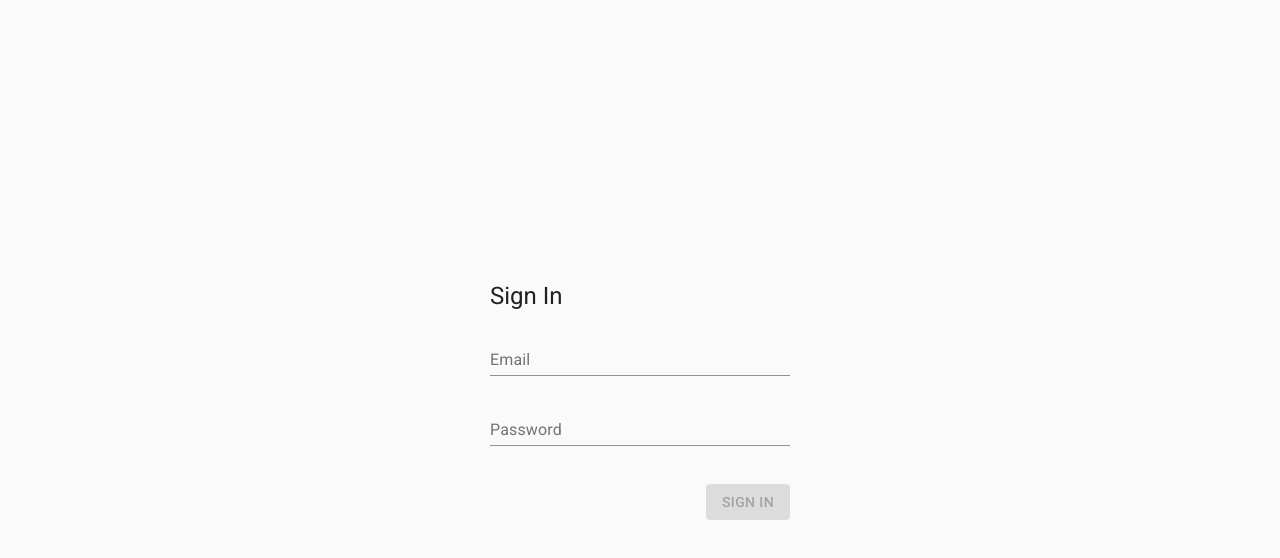
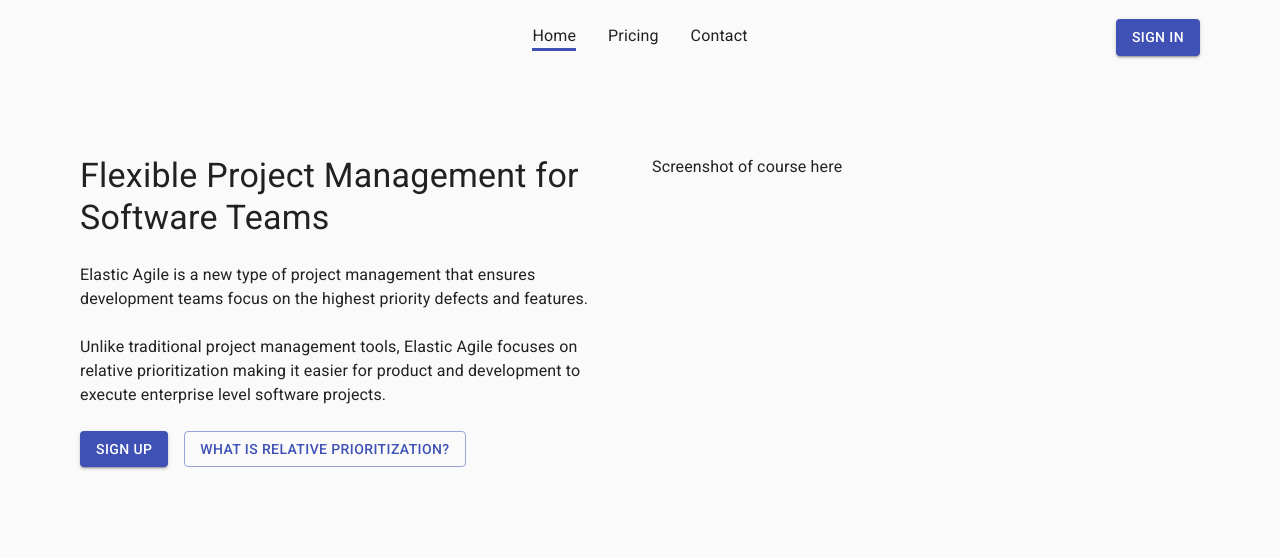
Before and after one commit to chasejarms/dynamic-project-management, a React (Create React App) app: page / in a window 1280 px wide. Before the commit this address led to /sign-in. Shown: the top 558 px of the page. Built offline with nearby package versions, Linux system fonts and the light colour scheme; no server answers; what amazon-cognito-identity-js would draw is missing.

Commit message:
Add in home page

```diff
--- /dev/null
+++ b/src/components/navBar/index.tsx
@@ -0,0 +1,153 @@
+/** @jsxImportSource @emotion/react */
+import { jsx, css } from "@emotion/react";
+import { Typography, Button, Theme, useTheme } from "@material-ui/core";
+import { composeCSS } from "../../styles/composeCSS";
+import { useHistory, useLocation } from "react-router-dom";
+
+export interface INavBarItem {
+    label: string;
+    route: string;
+}
+
+export type NavBarActionButtonType = "sign-in" | "sign-up" | "sign-out" | null;
+
+export interface INavBarProps {
+    navItems: INavBarItem[];
+    actionButtonType: NavBarActionButtonType;
+    hideNavItems?: boolean;
+}
+
+export default function NavBar(props: INavBarProps) {
+    const theme = useTheme();
+    const classes = createClasses(theme);
+    const history = useHistory();
+    const location = useLocation();
+
+    function signOut() {
+        // sign the user out
+        history.push("/sign-in");
+    }
+
+    function navigateToRoute(route: string) {
+        return () => {
+            history.push(route);
+        };
+    }
+
+    return (
+        <div css={classes.navBar}>
+            <div />
+            <div css={classes.innerNavBar}>
+                {props.navItems?.map(({ label, route }) => {
+                    const itemIsActive = location.pathname.endsWith(route);
+
+                    return (
+                        <div
+                            css={composeCSS(
+                                classes.navItemContainer,
+                                classes.navInactiveItem,
+                                itemIsActive && classes.activeItem
+                            )}
+                            key={label}
+                        >
+                            <div
+                                onClick={navigateToRoute(route)}
+                                css={composeCSS(
+                                    classes.typographyContainer,
+                                    !!props.hideNavItems && classes.hideNavItems
+                                )}
+                            >
+                                <Typography>{label}</Typography>
+                            </div>
+                        </div>
+                    );
+                })}
+            </div>
+            <div css={classes.actionButtonContainer}>
+                {props.actionButtonType === "sign-in" && (
+                    <Button
+                        variant="contained"
+                        color="primary"
+                        onClick={navigateToRoute("/sign-in")}
+                    >
+                        Sign In
+                    </Button>
+                )}
+                {props.actionButtonType === "sign-up" && (
+                    <Button
+                        variant="contained"
+                        color="primary"
+                        onClick={navigateToRoute("/sign-up")}
+                    >
+                        Sign Up
+                    </Button>
+                )}
+                {props.actionButtonType === "sign-out" && (
+                    <Button
+                        variant="contained"
+                        color="primary"
+                        onClick={signOut}
+                    >
+                        Sign Out
+                    </Button>
+                )}
+            </div>
+        </div>
+    );
+}
+
+const createClasses = (theme: Theme) => {
+    const navBar = css`
+        padding: ${theme.spacing() * 3}px;
+        display: grid;
+        position: relative;
+    `;
+
+    const innerNavBar = css`
+        display: flex;
+        justify-content: center;
+        align-items: center;
+    `;
+
+    const navItemContainer = css`
+        margin: 0px ${theme.spacing() * 2}px;
+    `;
+
+    const actionButtonContainer = css`
+        position: absolute;
+        height: 100%;
+        display: flex;
+        justify-content: center;
+        align-items: center;
+        right: 0;
+    `;
+
+    const typographyContainer = css`
+        &:hover {
+            cursor: pointer;
+        }
+    `;
+
+    const activeItem = css`
+        border-bottom-color: ${theme.palette.primary.main};
+    `;
+
+    const navInactiveItem = css`
+        border-bottom: 3px solid transparent;
+    `;
+
+    const hideNavItems = css`
+        visibility: hidden;
+    `;
+
+    return {
+        navBar,
+        innerNavBar,
+        navItemContainer,
+        actionButtonContainer,
+        typographyContainer,
+        activeItem,
+        navInactiveItem,
+        hideNavItems,
+    };
+};
--- /dev/null
+++ b/src/components/nonAuthenticatedNavBar/index.tsx
@@ -0,0 +1,30 @@
+/** @jsxImportSource @emotion/react */
+import { jsx, css } from "@emotion/react";
+import NavBar, { NavBarActionButtonType, INavBarItem } from "../navBar";
+import { useLocation } from "react-router-dom";
+
+export default function NonAuthenticatedNavBar() {
+    const location = useLocation();
+    const actionButtonType: NavBarActionButtonType = location.pathname.includes(
+        "sign-in"
+    )
+        ? "sign-up"
+        : "sign-in";
+
+    const navItems: INavBarItem[] = [
+        {
+            label: "Home",
+            route: "/",
+        },
+        {
+            label: "Pricing",
+            route: "/pricing",
+        },
+        {
+            label: "Contact",
+            route: "/contact",
+        },
+    ];
+
+    return <NavBar navItems={navItems} actionButtonType={actionButtonType} />;
+}
--- /dev/null
+++ b/src/components/nonAuthenticatedPageContainer/index.tsx
@@ -0,0 +1,50 @@
+/** @jsxImportSource @emotion/react */
+import { jsx, css } from "@emotion/react";
+import { Theme, useTheme } from "@material-ui/core";
+import NonAuthenticatedNavBar from "../nonAuthenticatedNavBar";
+import { composeCSS } from "../../styles/composeCSS";
+
+interface INonAuthenticatedPageContainerProps {
+    children: React.ReactNode;
+    title: string;
+    description: string;
+    makeFullPage?: boolean;
+}
+
+export function NonAuthenticatedPageContainer(
+    props: INonAuthenticatedPageContainerProps
+) {
+    const theme = useTheme();
+    const classes = createClasses(theme);
+
+    return (
+        <>
+            <div
+                css={composeCSS(
+                    classes.container,
+                    !!props.makeFullPage && classes.makeFullPage
+                )}
+            >
+                <NonAuthenticatedNavBar />
+                {props.children}
+            </div>
+        </>
+    );
+}
+
+const createClasses = (theme: Theme) => {
+    const container = css`
+        display: grid;
+        grid-template-rows: auto 1fr;
+        padding: 0px ${theme.spacing() * 10}px;
+    `;
+
+    const makeFullPage = css`
+        height: 100vh;
+    `;
+
+    return {
+        container,
+        makeFullPage,
+    };
+};
--- /dev/null
+++ b/src/oneTimeComponents/wrappedApp/app/home/index.tsx
@@ -0,0 +1,95 @@
+/** @jsxImportSource @emotion/react */
+import { jsx, css } from "@emotion/react";
+import { Typography, Button, useTheme, Theme } from "@material-ui/core";
+import { NonAuthenticatedPageContainer } from "../../../../components/nonAuthenticatedPageContainer";
+import { useHistory } from "react-router-dom";
+
+export function Home() {
+    const theme = useTheme();
+    const classes = createClasses(theme);
+    const history = useHistory();
+
+    function navigateToSignUpPage() {
+        history.push("/sign-up");
+    }
+
+    return (
+        <NonAuthenticatedPageContainer
+            title="Elastic Agile"
+            description="The best resource on the web for mastering SQL queries."
+        >
+            <div css={classes.pageContent}>
+                <div>
+                    <div css={classes.bottomMargin24}>
+                        <Typography variant="h4">
+                            Flexible Project Management for Software Teams
+                        </Typography>
+                    </div>
+                    <div css={classes.bottomMargin24}>
+                        <Typography>
+                            Elastic Agile is a new type of project management
+                            that ensures development teams focus on the highest
+                            priority defects and features.
+                        </Typography>
+                    </div>
+                    <div css={classes.bottomMargin24}>
+                        <Typography>
+                            Unlike traditional project management tools, Elastic
+                            Agile focuses on relative prioritization making it
+                            easier for product and development to execute
+                            enterprise level software projects.
+                        </Typography>
+                    </div>
+                    <div css={classes.buttonContainer}>
+                        <div css={classes.signUpContainer}>
+                            <Button
+                                variant="contained"
+                                color="primary"
+                                onClick={navigateToSignUpPage}
+                            >
+                                Sign Up
+                            </Button>
+                        </div>
+                        <div>
+                            <Button variant="outlined" color="primary">
+                                What is relative prioritization?
+                            </Button>
+                        </div>
+                    </div>
+                </div>
+                <div>
+                    <Typography>Screenshot of course here</Typography>
+                </div>
+            </div>
+        </NonAuthenticatedPageContainer>
+    );
+}
+
+const createClasses = (theme: Theme) => {
+    const signUpContainer = css`
+        margin-right: ${theme.spacing() * 2}px;
+    `;
+
+    const buttonContainer = css`
+        display: flex;
+    `;
+
+    const bottomMargin24 = css`
+        margin-bottom: ${theme.spacing() * 3}px;
+    `;
+
+    const pageContent = css`
+        padding-top: ${theme.spacing() * 10}px;
+        padding-bottom: ${theme.spacing() * 6}px;
+        display: grid;
+        grid-template-columns: 1fr 1fr;
+        grid-gap: ${theme.spacing() * 3}px;
+    `;
+
+    return {
+        signUpContainer,
+        buttonContainer,
+        bottomMargin24,
+        pageContent,
+    };
+};
--- a/src/oneTimeComponents/wrappedApp/app/index.tsx
+++ b/src/oneTimeComponents/wrappedApp/app/index.tsx
@@ -5,6 +5,7 @@ import { SignIn } from "./signIn";
 import { useAxiosInterceptor } from "../../../hooks/useAxiosInterceptor";
 import { Authenticated } from "./authenticated";
 import { useRouterDebug } from "../../../hooks/useRouterDebug";
+import { Home } from "./home";
 
 export function App() {
     useAxiosInterceptor();
@@ -12,6 +13,9 @@ export function App() {
 
     return (
         <Switch>
+            <Route path="/" exact>
+                <Home />
+            </Route>
             <Route path="/sign-in" exact>
                 <SignIn />
             </Route>
```
